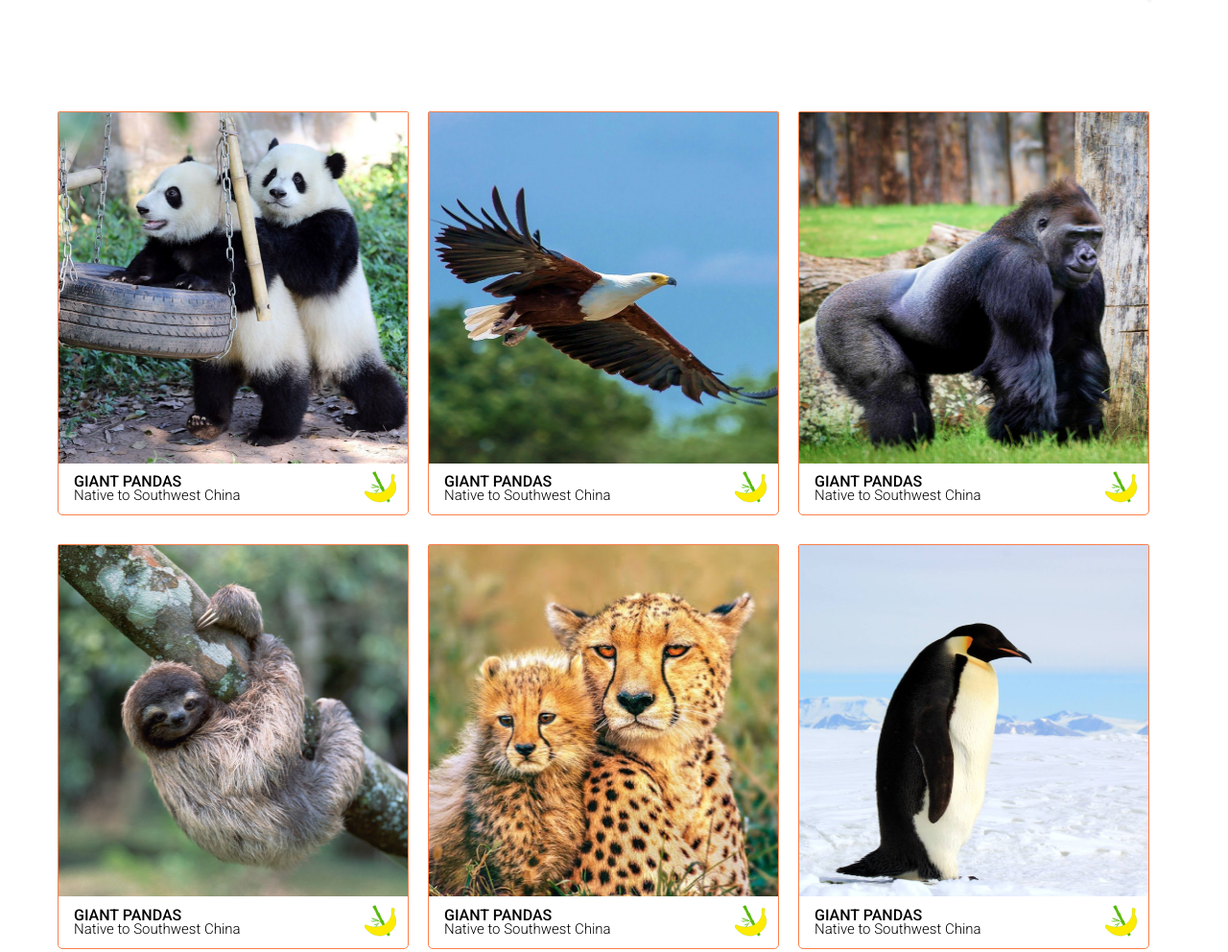
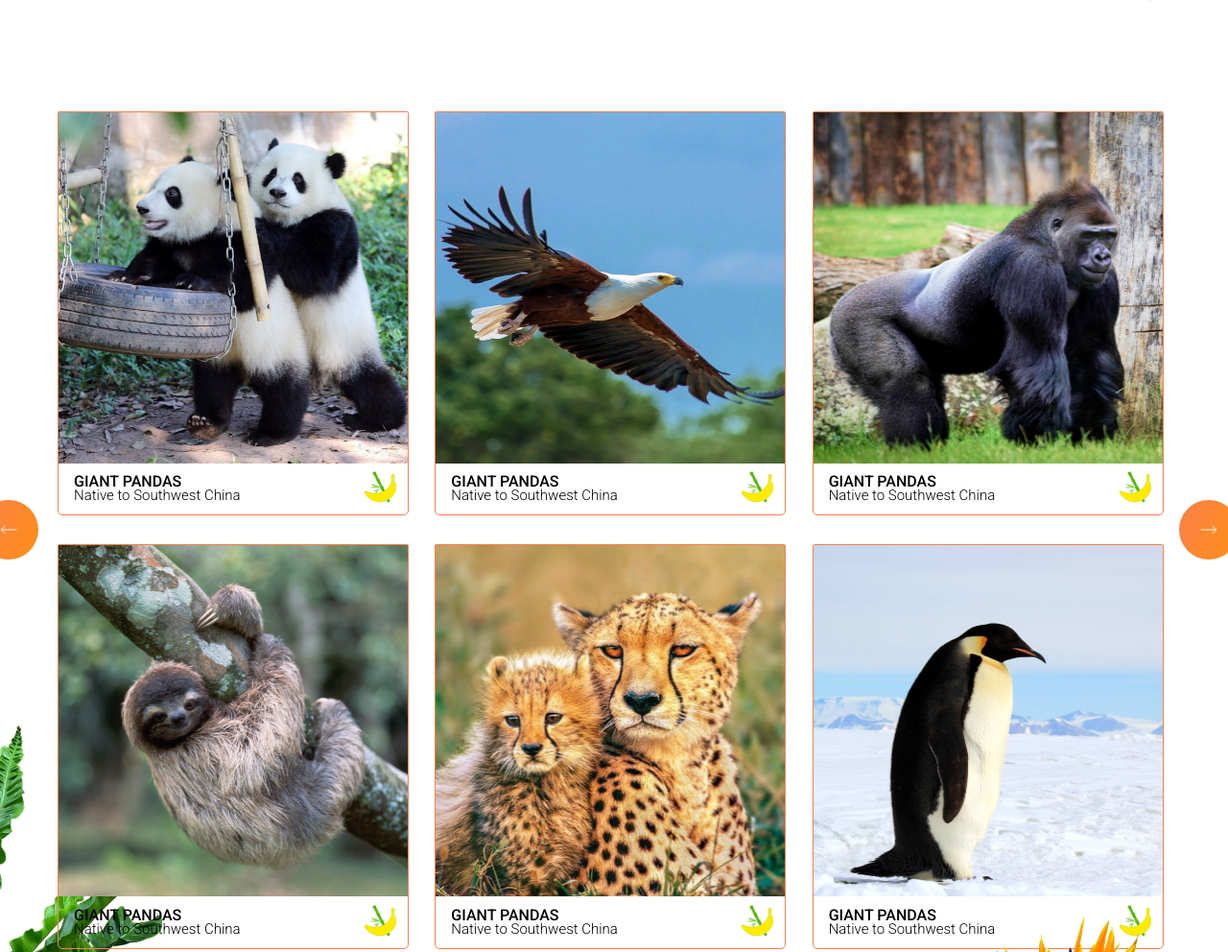
Before and after one commit to SergeyTimofeev1/rsschool-cv, a plain HTML site: page online-zoo/pages/main/index.html in a window 1280 px wide. Shown: the part 1387-2379 px from the top of the page at 96% size. Drawn offline with Linux system fonts and the light colour scheme.

Commit message:
feat: add slider-arrow and flowers in pets section

```diff
--- a/online-zoo/pages/main/index.html
+++ b/online-zoo/pages/main/index.html
@@ -91,6 +91,8 @@
       <section class="pets">
         <div class="container">
           <div class="pets__slider pets-slider">
+            <div class="pets-slider__arrow arrow-left"></div>
+            <div class="pets-slider__arrow arrow-right"></div>
             <div class="pets-slider__item slider-item">
               <img
                 class="slider-item__img"
--- a/online-zoo/pages/main/style.css
+++ b/online-zoo/pages/main/style.css
@@ -161,11 +161,17 @@
 
 /* PETS */
 
+.pets {
+  position: relative;
+  padding-bottom: 100px;
+}
+
 .pets__slider {
-  margin-bottom: 80px;
+  margin: 0 auto 80px;
   display: grid;
-  grid-template-columns: repeat(3, 366px);
+  grid-template-columns: repeat(3, 3fr);
   gap: 30px 20px;
+  position: relative;
 }
 
 .slider-item {
@@ -207,5 +213,42 @@
 .pets__button {
   display: block;
   margin: 0 auto;
-  margin-bottom: 100px;
 }
+
+/* Цветы(картинки по бокам) для секции Pets */
+.pets::before {
+  position: absolute;
+  content: url('../../assets/images/pets/pets-flowers-green.png');
+  bottom: 0;
+  left: 0;
+}
+
+.pets::after {
+  position: absolute;
+  content: url('../../assets/images/pets/pets-flowers-yellow.png');
+  bottom: 0;
+  right: 0;
+}
+
+/* "Стрелки" слайдера */
+
+.pets-slider__arrow {
+  position: absolute;
+  transform: translateY(50%);
+}
+
+.pets-slider__arrow:hover  {
+  cursor: pointer;
+}
+
+.arrow-left {
+  content: url('../../assets/icons/pets/slider-arrow-left.svg');
+  left: -82px;
+  bottom: 50%;
+}
+
+.arrow-right {
+  content: url('../../assets/icons/pets/slider-arrow-right.svg');
+  right: -71px;
+  bottom: 50%;
+}
```
Also changed, not shown: online-zoo/assets/icons/pets/slider-arrow-left.svg (added), online-zoo/assets/icons/pets/slider-arrow-right.svg (added), online-zoo/assets/images/pets/pets-flowers-green.png (added), online-zoo/assets/images/pets/pets-flowers-yellow.png (added).
